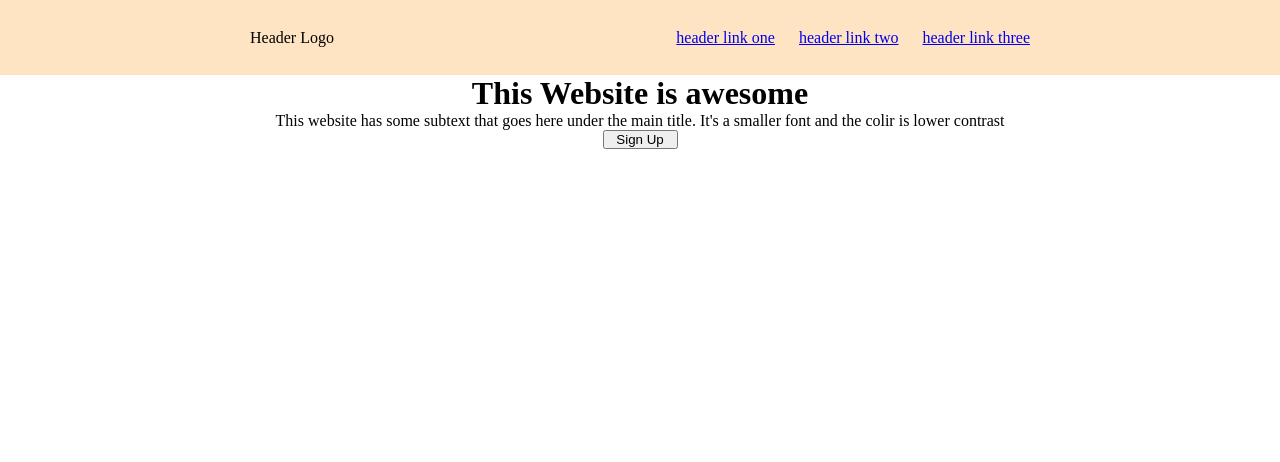
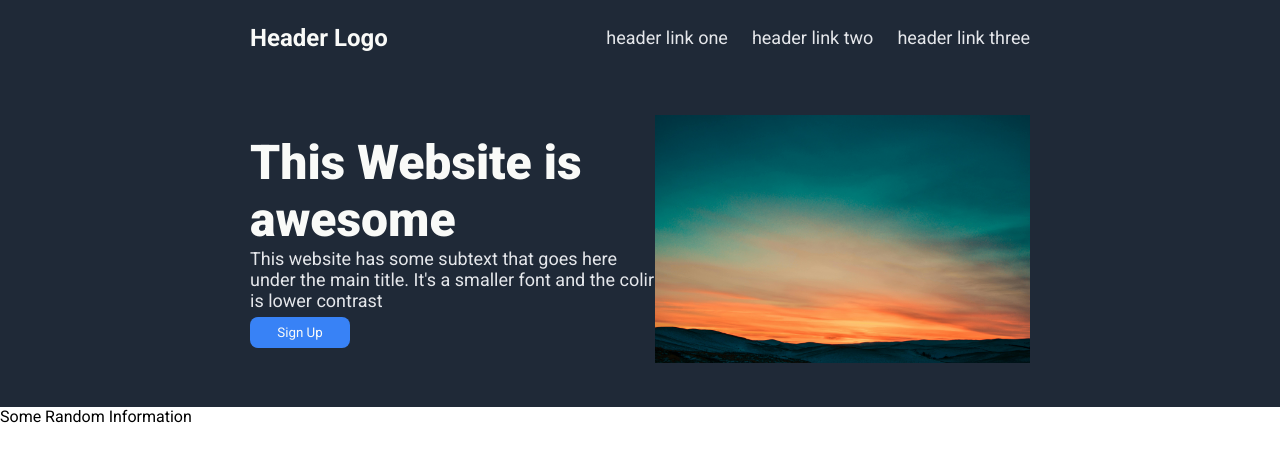
Before and after one commit to JustMag4456/Landing-page, a plain HTML site: page index.html in a window 1280 px wide. Drawn offline with Linux system fonts and the light colour scheme.

Commit message:
finished the first sections
-added first section HTML

-added style to it

```diff
--- a/index.html
+++ b/index.html
@@ -18,13 +18,21 @@
 
     <div class="base">
         <div class="section1">
-            <h1>This Website is awesome</h1>
-            <p>This website has some subtext that goes here under the main title. It's a smaller font and the colir is lower contrast</p>
-            <button class="signup">Sign Up</button>
+            <div class="left">
+                <h1>This Website is awesome</h1>
+                <p>This website has some subtext that goes here under the main title. It's a smaller font and the colir is lower contrast</p>
+                <button class="signup">Sign Up</button>
+            </div>
+            <div class="right">
+                <img class="sunsetimg" src="images/sunset.jpg" alt="Sunset Image">
+            </div>
         </div>
 
         <div class="section2">
-
+            <div class="title2">Some Random Information</div>
+            <div class="info">
+                <img src="" alt="">
+            </div>
         </div>
     </div>
 </body>
--- a/style.css
+++ b/style.css
@@ -1,20 +1,27 @@
+@import url('https://fonts.googleapis.com/css2?family=Roboto:ital,wght@0,100..900;1,100..900&family=Sriracha&display=swap');
+
 * {
     padding: 0;
     margin: 0;
+    font-family: 'Roboto', sans-serif;
+
+
 }
 
 .top {
     display: flex;
     align-items: center;
     justify-content: space-between;
-    background-color: bisque;
+    background-color: #1F2937;
     height: 75px;
-
 }
 
 header {
     display: flex;
     margin-left: 250px;
+    font-weight: 700;
+    font-size: 24px;
+    color: #F9FAF8;
 }
 
 ul {
@@ -22,16 +29,53 @@ ul {
     gap: 24px;
     list-style-type: none;
     margin-right: 250px;
+
+}
+
+a {
+    text-decoration: none;
+    font-size: 18px;
+    color: #E5E7EB;
 }
 
 .section1 {
+    background-color: #1F2937;
+    padding: 40px 0px;
     display: flex;
-    flex-direction: column;
     align-items: center;
-    justify-content: center;
+    justify-content: space-between
+}
+
+h1 {
+    font-size: 48px;
+    color: #F9FAF8;
+    font-weight: 900;
+}
+
+p {
+    font-size: 18px;
+    color: #E5E7EB;
 }
 
 button {
-    width: 75px;
+    width: 100px;
+    background-color: #3882F6;
+    color: #F9FAF8;
+    padding: 8px;
+    margin-top: 6px;
+    border-radius: 8px;
+    border: 0;
+}
 
+.sunsetimg {
+    max-width: 375px;
 }
+
+.left {
+    max-width: 450px;
+    margin-left: 250px;
+}
+
+.right {
+    margin-right: 250px;
+}
```
Also changed, not shown: images/sunset.jpg (added).
